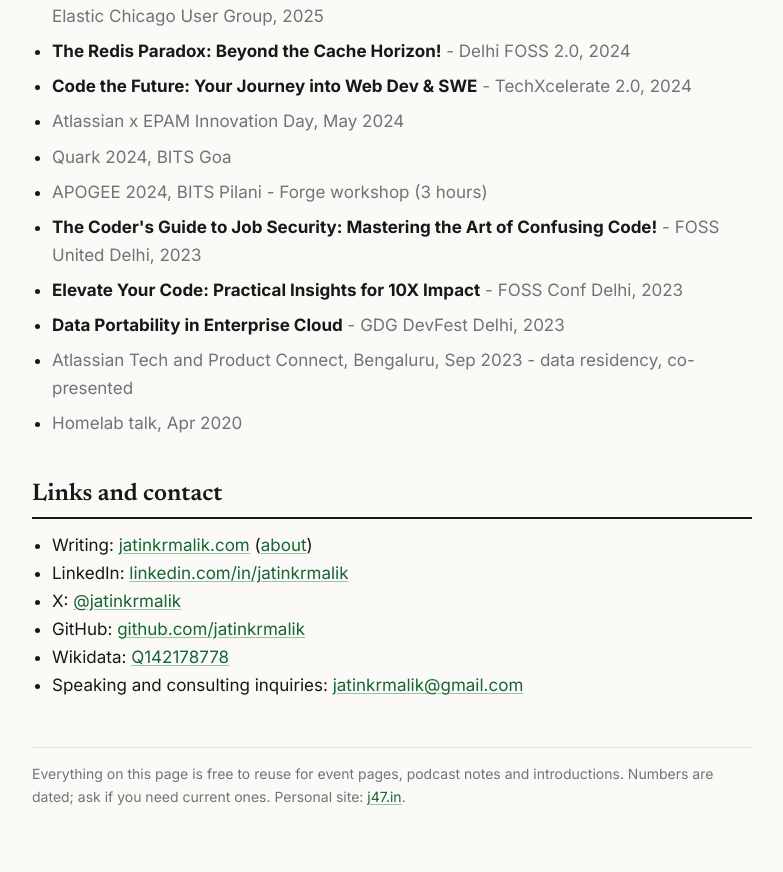
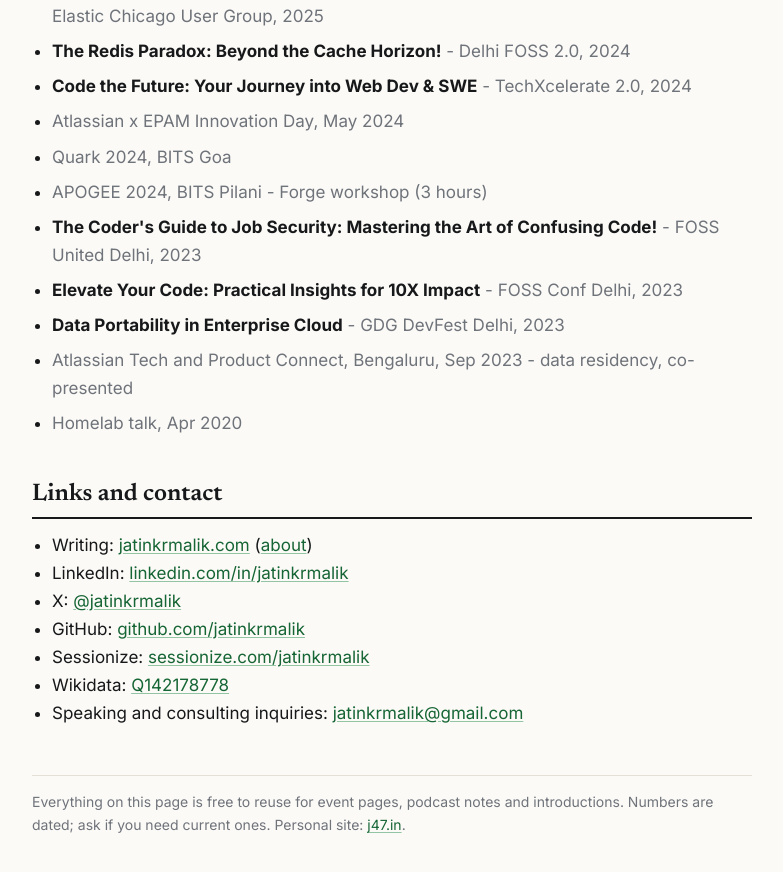
Before and after one commit to jatinkrmalik/j47.in, a Jekyll site: the page kit/index.html, which Jekyll copies as it is, in a window 1280 px wide and 900 px high, scrolled down 2006 px. Shown: the top 872 px of the window, without its empty margins (248-1031 px from the left). Built offline with Jekyll 4.4.1, drawn with Linux system fonts in a browser that asks for light colours.

Commit message:
Kit: add Sessionize speaker profile link
Public profile enabled Nov 26, 2026: sessionize.com/jatinkrmalik.
This was the one link held back from the original kit PR.

```diff
--- a/kit/index.html
+++ b/kit/index.html
@@ -193,6 +193,7 @@
       <li>LinkedIn: <a href="https://www.linkedin.com/in/jatinkrmalik">linkedin.com/in/jatinkrmalik</a></li>
       <li>X: <a href="https://x.com/jatinkrmalik">@jatinkrmalik</a></li>
       <li>GitHub: <a href="https://github.com/jatinkrmalik">github.com/jatinkrmalik</a></li>
+      <li>Sessionize: <a href="https://sessionize.com/jatinkrmalik">sessionize.com/jatinkrmalik</a></li>
       <li>Wikidata: <a href="https://www.wikidata.org/wiki/Q142178778">Q142178778</a></li>
       <li>Speaking and consulting inquiries: <a href="mailto:jatinkrmalik@gmail.com">jatinkrmalik@gmail.com</a></li>
     </ul>
```
